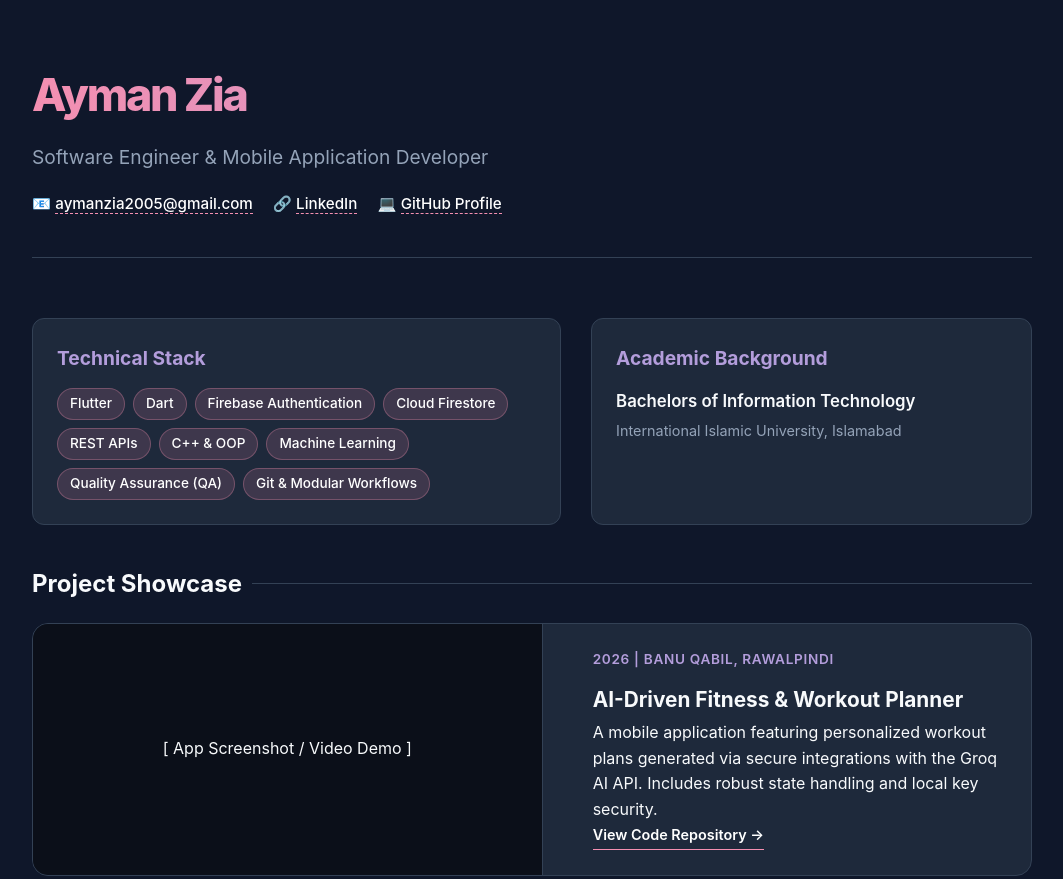
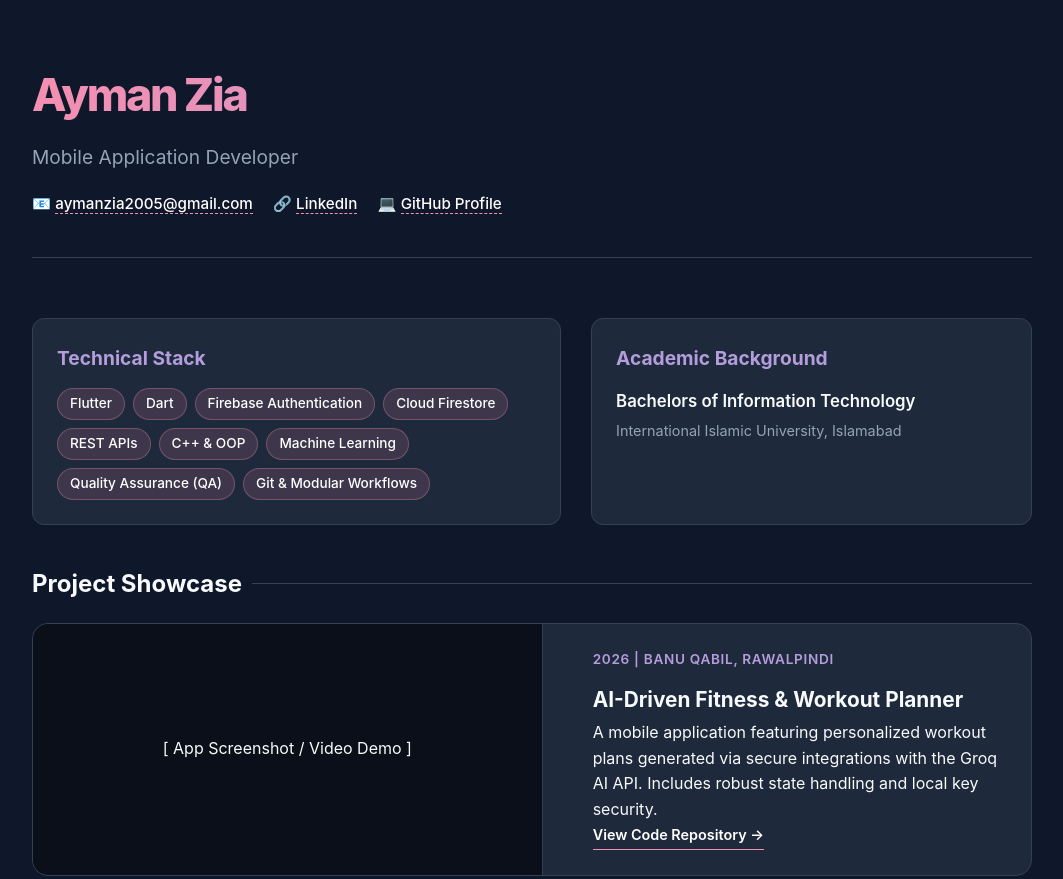
Before and after one commit to ayman1008/my-portfolio, a plain HTML site: page index.html in a window 1280 px wide. Shown: the top 879 px of the page, without its empty margins (108-1171 px from the left). Drawn offline with Linux system fonts and the light colour scheme.

Commit message:
fix: updated professional title

```diff
--- a/index.html
+++ b/index.html
@@ -3,7 +3,7 @@
 <head>
     <meta charset="UTF-8">
     <meta name="viewport" content="width=device-width, initial-scale=1.0">
-    <title>Ayman Zia | Software Engineer Portfolio</title>
+    <title>Ayman Zia | Mobile Application Developer Portfolio</title>
     <style>
         :root {
             --bg-color: #0f172a;
@@ -222,7 +222,7 @@
 
         <header>
             <h1>Ayman Zia</h1>
-            <p class="subtitle">Software Engineer & Mobile Application Developer</p>
+            <p class="subtitle">Mobile Application Developer</p>
             <div class="contact-info">
                 <span>📧 <a href="mailto:aymanzia2005@gmail.com">aymanzia2005@gmail.com</a></span>
                 <span>🔗 <a href="https://www.linkedin.com/in/ayman-zia/" target="_blank">LinkedIn</a></span>
```
